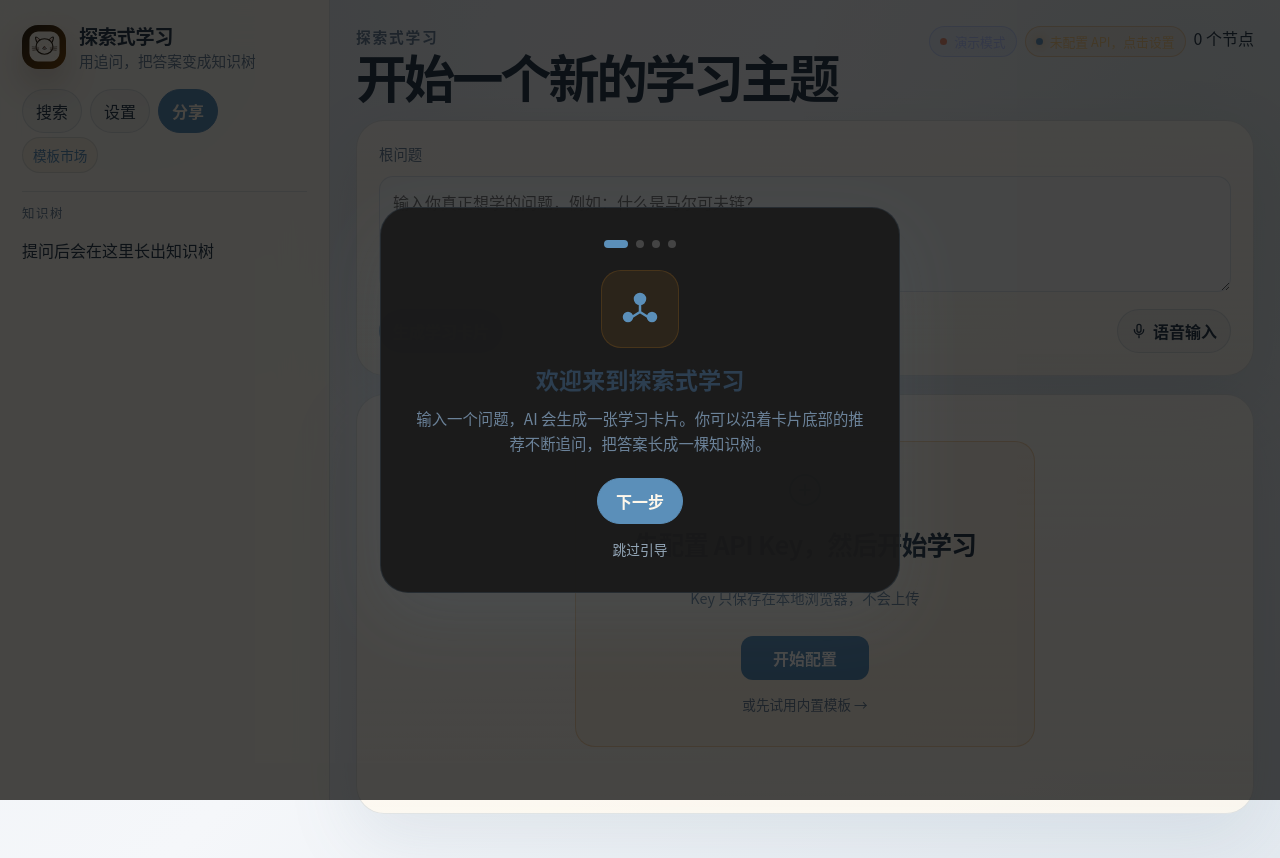
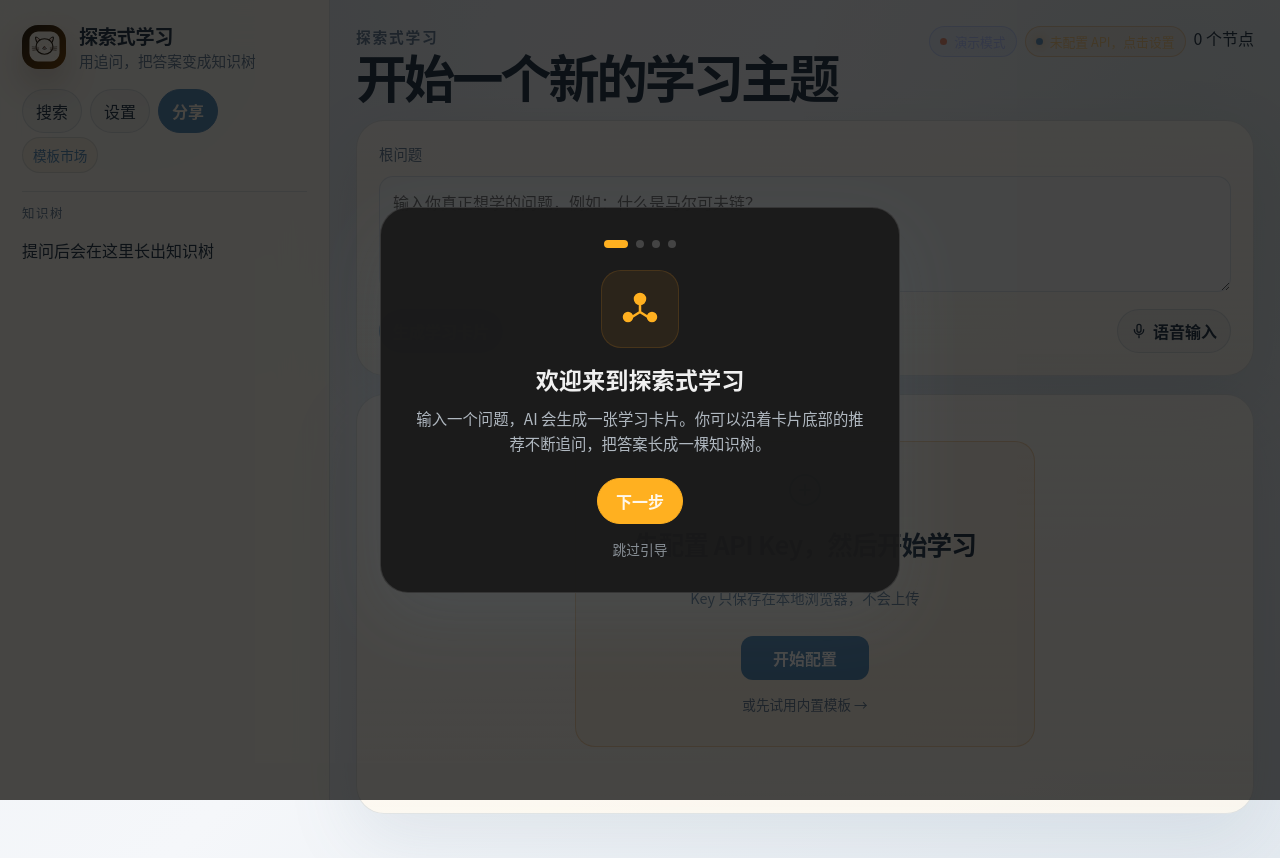
Before and after one commit to flier3186/exploratory-learning, a React (Vite) app: page / in a window 1280 px wide. Built offline with nearby package versions, Linux system fonts and the light colour scheme.

Commit message:
修复8项UX问题：闪测答案准确性、结论重复、追问自动跳转、易错点默认展开、深色弹窗对比度、图谱缩略图、API分享按钮: src/styles-modal.css

```diff
--- a/src/styles-modal.css
+++ b/src/styles-modal.css
@@ -29,12 +29,24 @@
   width: min(820px, 100%);
   max-height: calc(100vh - 40px);
   overflow: auto;
-  border: 1px solid var(--line);
+  border: 1px solid rgba(255, 255, 255, 0.12);
   border-radius: 28px;
   background: rgba(25, 25, 25, 0.96);
   box-shadow: var(--shadow);
   padding: 20px;
   animation: modal-in 0.28s cubic-bezier(0.22, 1, 0.36, 1);
+  /* Override light-theme CSS variables for dark modal background */
+  --text: #f0f0f0;
+  --muted: #b0b8c0;
+  --faint: #888f96;
+  --line: rgba(255, 255, 255, 0.14);
+  --card: rgba(255, 255, 255, 0.08);
+  --card-strong: rgba(255, 255, 255, 0.14);
+  --panel: rgba(255, 255, 255, 0.06);
+  --accent: #ffb020;
+  --accent-2: #4ec9a8;
+  --accent-3: #f0a090;
+  color: #f0f0f0;
 }
 
 .search-modal {
@@ -146,7 +158,7 @@
 .config-import-banner strong {
   display: block;
   margin-bottom: 6px;
-  color: #2f725a;
+  color: #4ec9a8;
 }
 
 .config-import-banner p {
@@ -158,9 +170,9 @@
 .config-import-btn {
   padding: 10px 18px;
   border-radius: 14px;
-  border: 1px solid rgba(63, 141, 112, 0.4);
-  background: rgba(63, 141, 112, 0.12);
-  color: #2f725a;
+  border: 1px solid rgba(78, 201, 168, 0.4);
+  background: rgba(78, 201, 168, 0.12);
+  color: #4ec9a8;
   font-weight: 800;
   font-size: 0.95rem;
   cursor: pointer;
@@ -168,7 +180,7 @@
 }
 
 .config-import-btn:hover {
-  background: rgba(63, 141, 112, 0.22);
+  background: rgba(78, 201, 168, 0.22);
   transform: translateY(-1px);
 }
 
@@ -213,9 +225,9 @@
 .share-link-btn {
   padding: 9px 14px;
   border-radius: 999px;
-  border: 1px solid rgba(184, 117, 26, 0.35);
-  background: rgba(184, 117, 26, 0.08);
-  color: #8a570f;
+  border: 1px solid rgba(255, 176, 0, 0.35);
+  background: rgba(255, 176, 0, 0.1);
+  color: #ffb020;
   font-weight: 700;
   font-size: 0.88rem;
   cursor: pointer;
@@ -224,7 +236,7 @@
 }
 
 .share-link-btn:hover {
-  background: rgba(184, 117, 26, 0.18);
+  background: rgba(255, 176, 0, 0.2);
   transform: translateY(-1px);
 }
 
@@ -1038,7 +1050,7 @@
 .readonly-input {
   width: 100%;
   padding-right: 36px;
-  background: #f3f4f6;
+  background: rgba(255, 255, 255, 0.06);
   cursor: not-allowed;
   color: var(--muted);
   opacity: 0.85;
```
